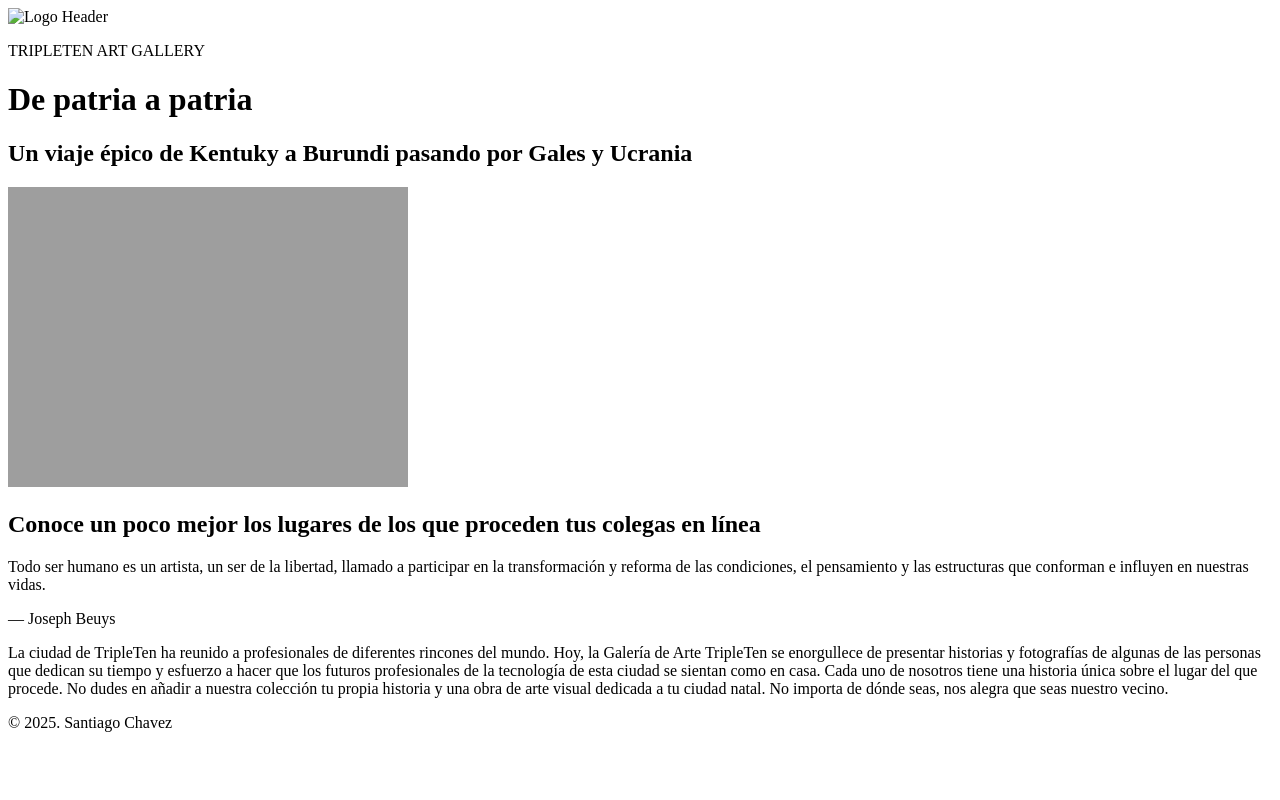
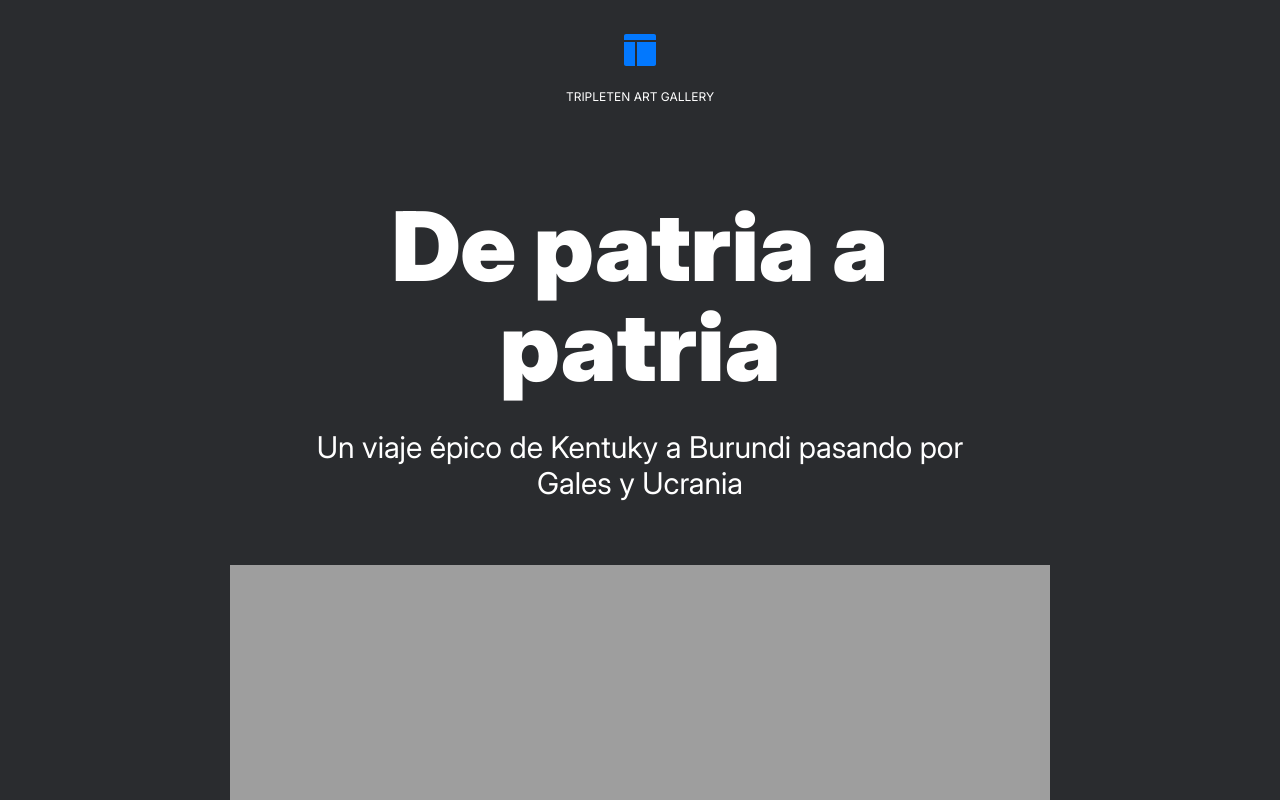
Before and after one commit to Santiago840/web_project_homeland, a plain HTML site: page index.html in a window 1280 px wide. Shown: the top 800 px of the page. Drawn offline with Linux system fonts and the light colour scheme; the site is published under a folder, as on GitHub Pages, so addresses that start at the root find nothing.

Commit message:
Arreglar rutas relativas

```diff
--- a/index.html
+++ b/index.html
@@ -8,12 +8,12 @@
     />
     <title>De patria a patria</title>
     <link rel="shortcut icon" href="favicon.ico" type="image/x-icon" />
-    <link rel="stylesheet" href="/pages/index.css" />
+    <link rel="stylesheet" href="./pages/index.css" />
   </head>
   <body class="body">
     <div class="page">
       <header class="header">
-        <img class="header__logo" src="/images/logo.svg" alt="Logo Header" />
+        <img class="header__logo" src="./images/logo.svg" alt="Logo Header" />
         <p class="header__logo-title">TRIPLETEN ART GALLERY</p>
         <div class="header__content">
           <h1 class="header__title">De patria a patria</h1>
```
Also changed, not shown: 1 other file.
